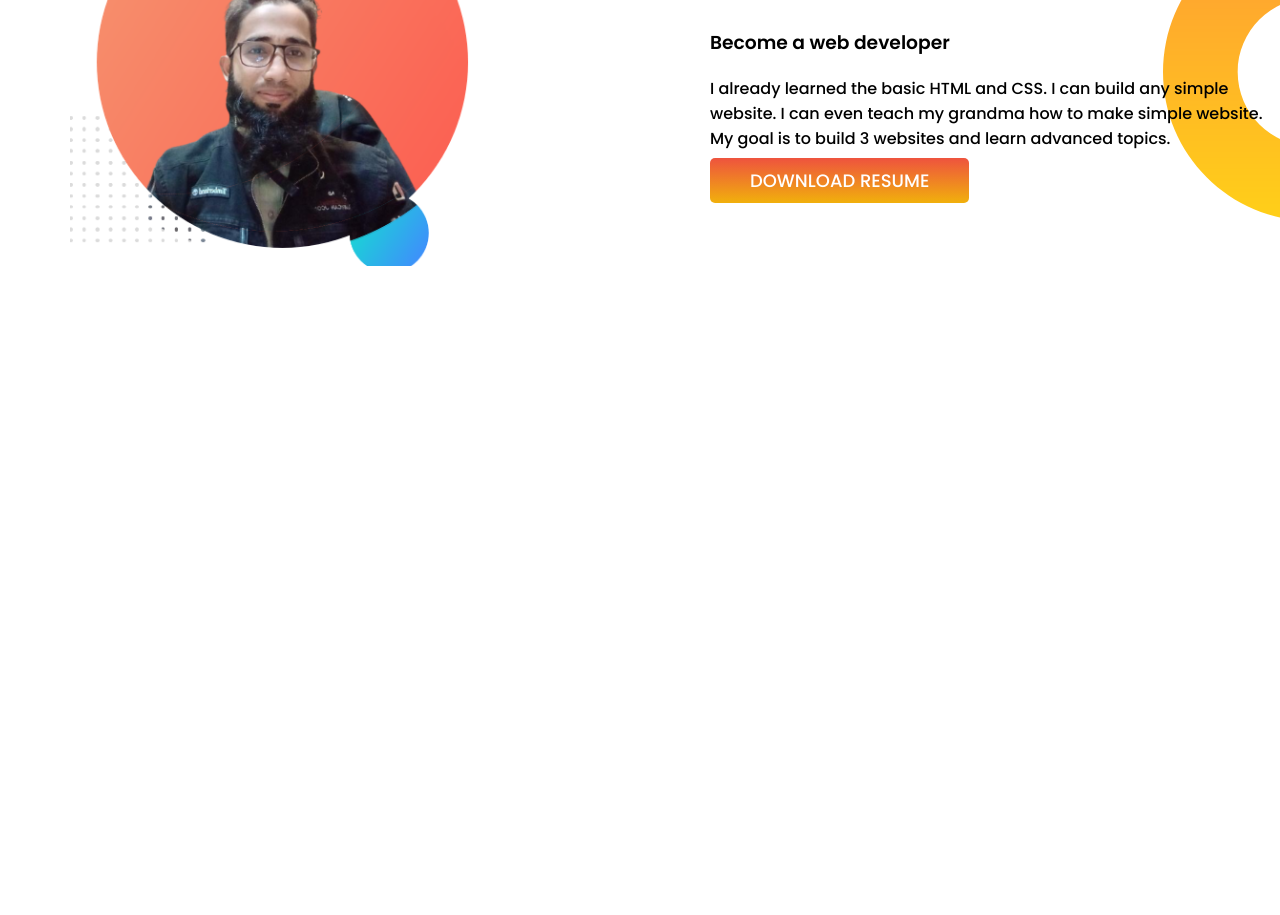
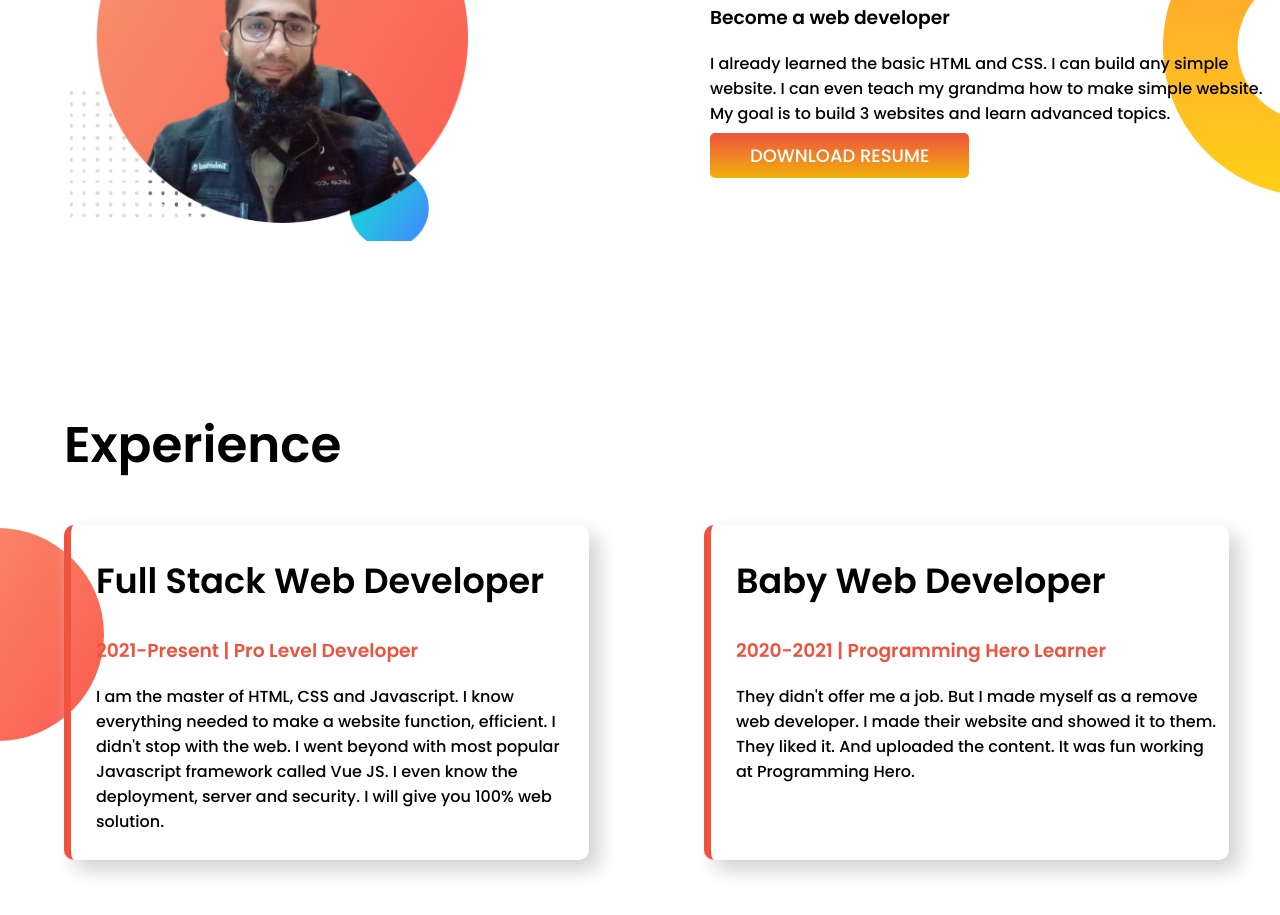
Before and after one commit to AltafHusain22/Altaf-Portfolio, a plain HTML site: page index.html in a window 1280 px wide. Shown: the part 755-1670 px from the top of the page. Before the commit the page ends 1188 px from the top, so only its background shows below. Drawn offline with Linux system fonts and the light colour scheme.

Commit message:
experience part done

```diff
--- a/index.html
+++ b/index.html
@@ -15,15 +15,16 @@
 <body>
 
     <!---Hero part-->
-    <section class="corner-dot-image">
+
+    <section class="corner-dot-image flex_area">
         <div class=" half-part ">
             <h1>Welcome To</h1>
             <h1><span class="color-text">Altaf Husain</span> Portfolio</h1>
             <h3>Global Web Engineer </h3>
-            <p>You might saw me jumping, climbing buildings, and stopping trains. But nobody pays me a dime for that
-                work.
-                That's why I
-                am learning and mastering web development. I will not stop until I become the Web Development Hero.</p>
+            <p>I already learned the basic HTML and CSS. I can build any simple website. I can even teach my grandma how
+                to make
+                simple
+                website. My goal is to build 3 websites and learn advanced topics.</p>
             <a href="#">HIRE ME</a>
         </div>
         <div class="half-part">
@@ -31,17 +32,46 @@
         </div>
     </section>
 
-<!---Dream Big part-->
-    <section class="Dream-big">
+    <!---Dream Big part-->
+
+    <section class="Dream-big flex_area">
         <div class="half-part">
             <img class="left" src="images/altaf.png" alt="">
         </div>
         <div class="half-part ">
             <h1>Dream Big</h1>
             <h3>Become a web developer</h3>
-            <p>I already learned the basic HTML and CSS. I can build any simple website. I can even teach my grandma how to make simple
-            website. My goal is to build 3 websites and learn advanced topics.</p>
+            <p>I already learned the basic HTML and CSS. I can build any simple website. I can even teach my grandma how
+                to make simple
+                website. My goal is to build 3 websites and learn advanced topics.</p>
             <a href="#">DOWNLOAD RESUME</a>
+
+        </div>
+    </section>
+
+    <!---Experience part-->
+
+    <section class="experience-area">
+        <h1 class="exp-head">Experience</h1>
+        <div class="flex_area">
+
+            <div id="full-stack-box" class="shadow">
+                <h2>Full Stack Web Developer</h2>
+                <h3 class="color-text">2021-Present | Pro Level Developer</h3>
+                <p>I am the master of HTML, CSS and Javascript. I know everything needed to make a website function,
+                    efficient. I didn't
+                    stop with the web. I went beyond with most popular Javascript framework called Vue JS. I even know
+                    the deployment,
+                    server and security. I will give you 100% web solution.</p>
+            </div>
+
+            <div class="shadow">
+                <h2>Baby Web Developer</h2>
+                <h3 class="color-text">2020-2021 | Programming Hero Learner</h3>
+                <p>They didn't offer me a job. But I made myself as a remove web developer. I made their website and
+                    showed it to them.
+                    They liked it. And uploaded the content. It was fun working at Programming Hero.</p>
+            </div>
 
         </div>
     </section>
--- a/style.css
+++ b/style.css
@@ -7,13 +7,16 @@ body {
 
 /*hero section*/
 
-section {
+.flex_area {
     display: flex;
     margin-bottom: 160px;
 }
 
 h1 {
     font-size: 50px;
+}
+h2 {
+    font-size: 35px;
 }
 
 .color-text {
@@ -51,3 +54,28 @@ a {
 
 
 }
+/* Experience area*/
+
+.experience-area{
+    background-image: url(images/exp-bg.png);
+    background-repeat: no-repeat;
+    background-position: left;
+    background-position: 0ex;
+}
+.exp-head{
+    margin-left: 5%;
+}
+
+.shadow{
+    box-shadow: 10px 10px 20px rgb(212, 208, 208);
+    width:40%;
+    margin-left:5%;
+    margin-right: 4%;
+    padding-left: 25px;
+    padding-right: 10px;
+    padding-bottom: 10px;
+    border-left: solid 7px  #ee533e;
+    border-radius: 10px;
+
+
+}
```
